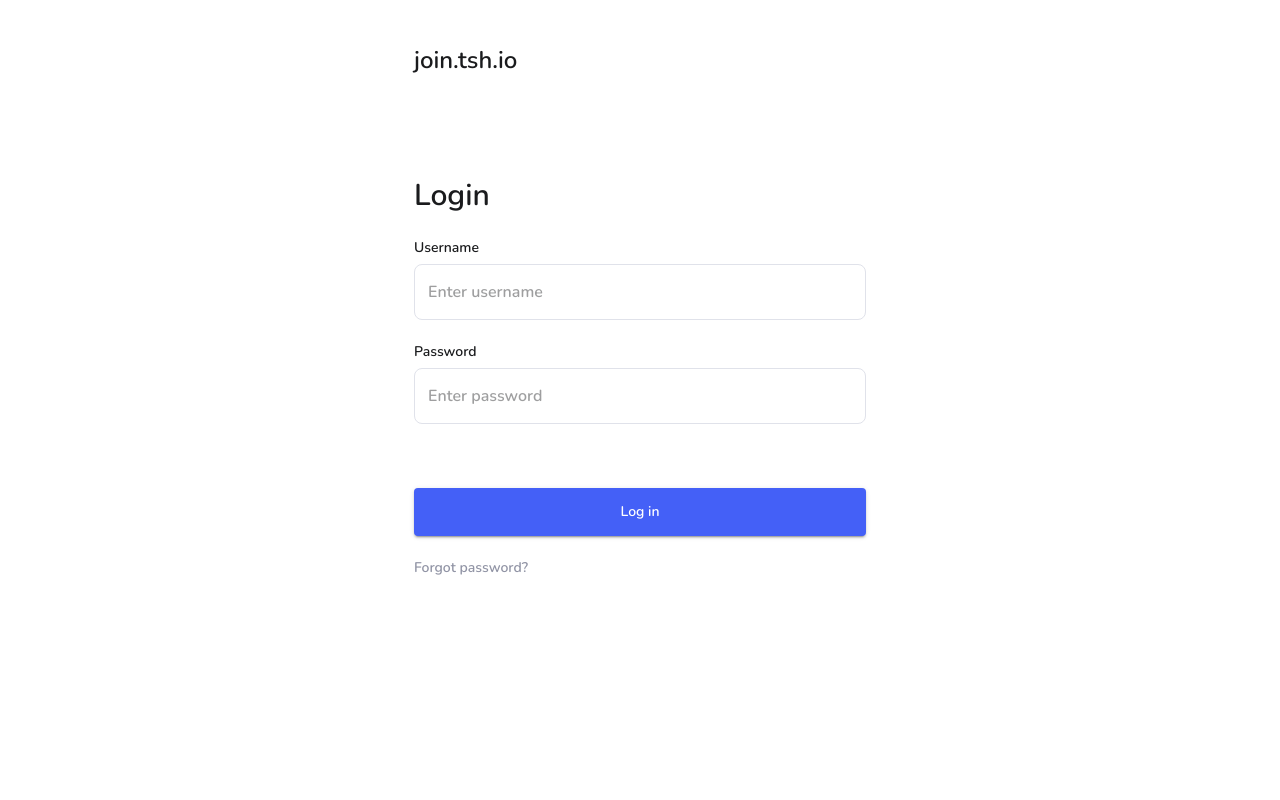
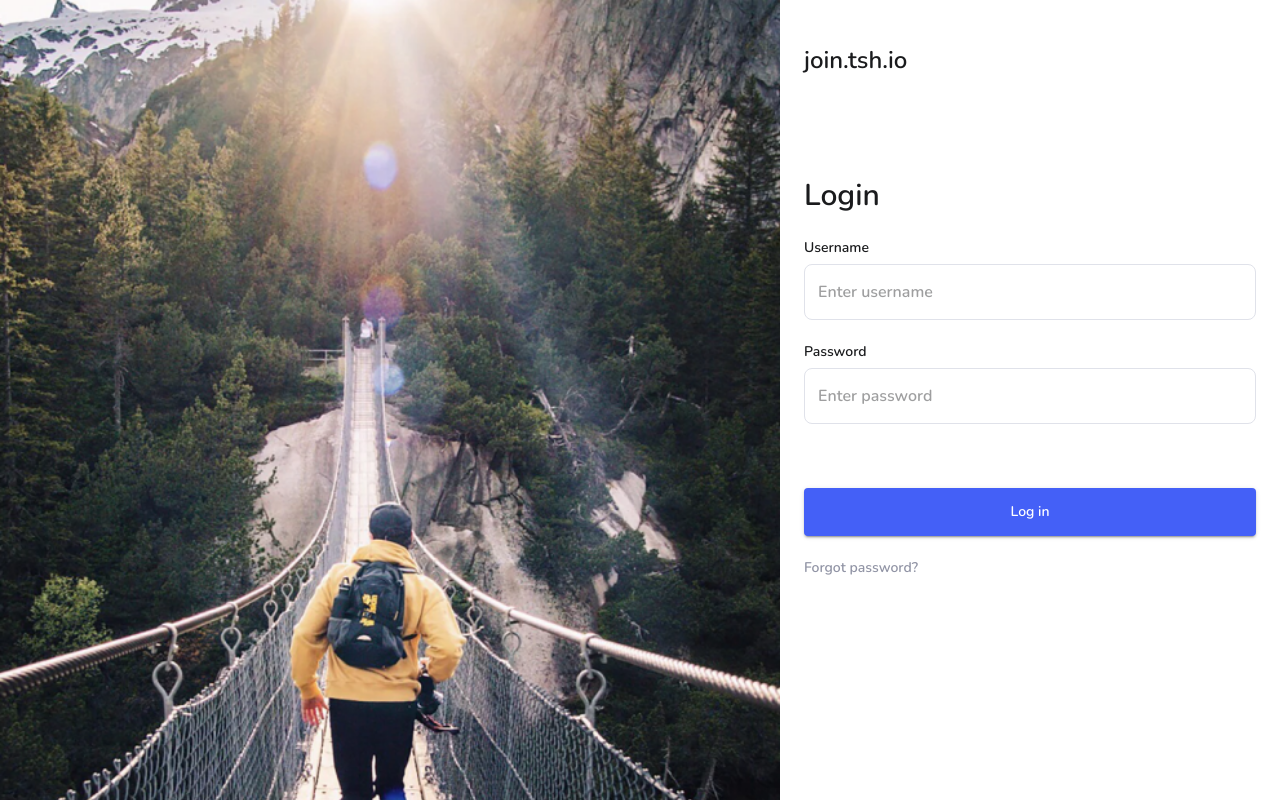
Before and after one commit to tomasz8w/interview-project, a React (Create React App) app: page /login in a window 1280 px wide. Built offline with nearby package versions, Linux system fonts and the light colour scheme.

Commit message:
login image

```diff
--- a/src/app/login/Login.tsx
+++ b/src/app/login/Login.tsx
@@ -1,11 +1,23 @@
 import React from "react";
 
-import { Box, Button, ButtonBase, TextField, Typography } from "@mui/material";
+import {
+  Box,
+  Button,
+  ButtonBase,
+  TextField,
+  Typography,
+  useMediaQuery,
+  useTheme,
+} from "@mui/material";
 import { Link } from "react-router-dom";
 
 import { AppRoute } from "routing/AppRoute.enum";
+import login from "img/login.png";
 
 export const Login = () => {
+  const theme = useTheme();
+  const mobile = useMediaQuery(theme.breakpoints.down("md"));
+
   return (
     <Box
       sx={{
@@ -13,8 +25,20 @@
         backgroundColor: "background.paper",
         justifyContent: "center",
         height: "100vh",
+        width: "100vw",
       }}
     >
+      {!mobile && (
+        <Box
+          sx={{
+            flex: 1,
+            backgroundImage: `url(${login})`,
+            backgroundRepeat: "no-repeat",
+            backgroundSize: "cover",
+            display: "block",
+          }}
+        />
+      )}
       <Box
         sx={{
           display: "flex",
```
Also changed, not shown: src/img/login.png (added).
